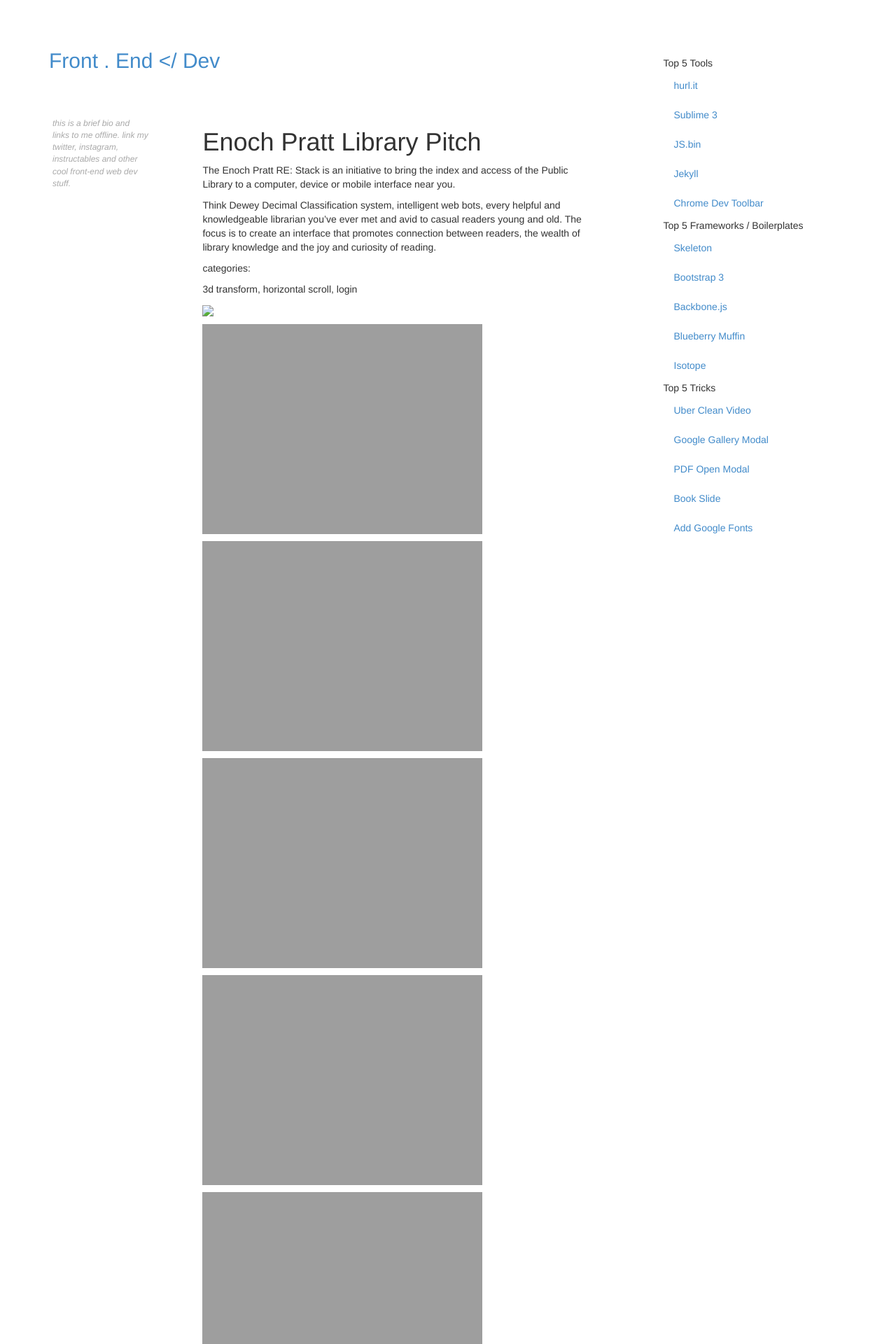
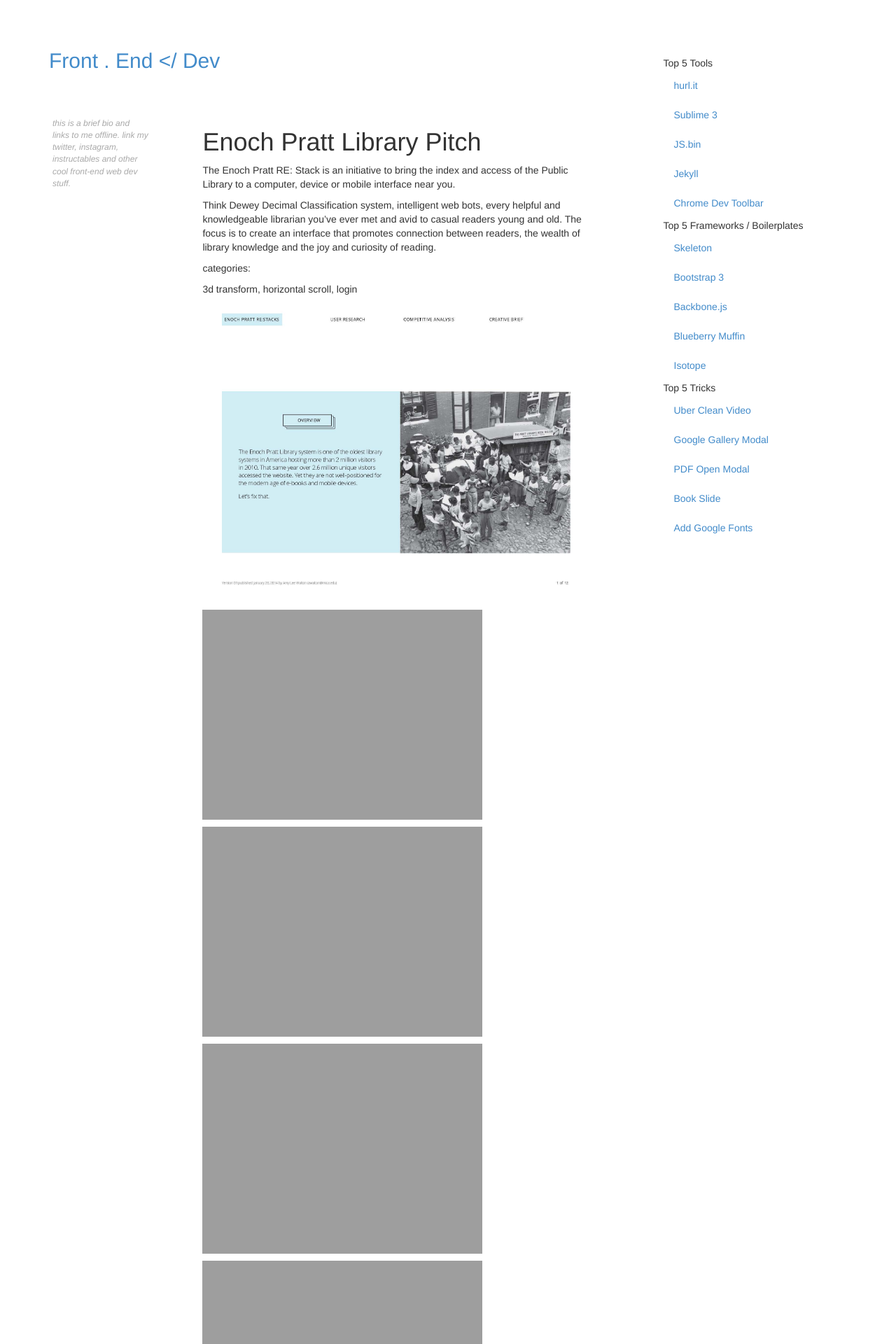
Before and after one commit to amyleew/front-end-dev-lab, a Jekyll site: the page built from _posts/2014-01-01-projectone.md, in a window 1280 px wide. Shown: the top 1920 px of the page at 70% size. Built offline with Jekyll 4.4.1, drawn with Linux system fonts in a browser that asks for light colours; nearby versions of some CDN libraries.

Commit message:
test /img/ vs. img/

```diff
--- a/_posts/2014-01-01-projectone.md
+++ b/_posts/2014-01-01-projectone.md
@@ -4,7 +4,7 @@
 layout: project
 tags:
 - 3d transform, horizontal scroll, login
-image1: img/project1/amyleewalton_stacks1_Page_01.jpg
+image1: /img/project1/amyleewalton_stacks1_Page_01.jpg
 image2: http://amyleew.github.io/advancedweb14/images/styleTiles/AmyLeeWalton_StyleTiles_Page_2.jpg
 image3: http://amyleew.github.io/advancedweb14/images/styleTiles/AmyLeeWalton_StyleTiles_Page_3.jpg
 image4: http://amyleew.github.io/advancedweb14/images/styleTiles/AmyLeeWalton_StyleTiles_Page_4.jpg
```
Also changed, not shown: img/project1/amyleewalton_stacks1_Page_27.jpg (added), img/project1/amyleewalton_stacks1_Page_28.jpg (added), img/project1/amyleewalton_stacks1_Page_29.jpg (added).
